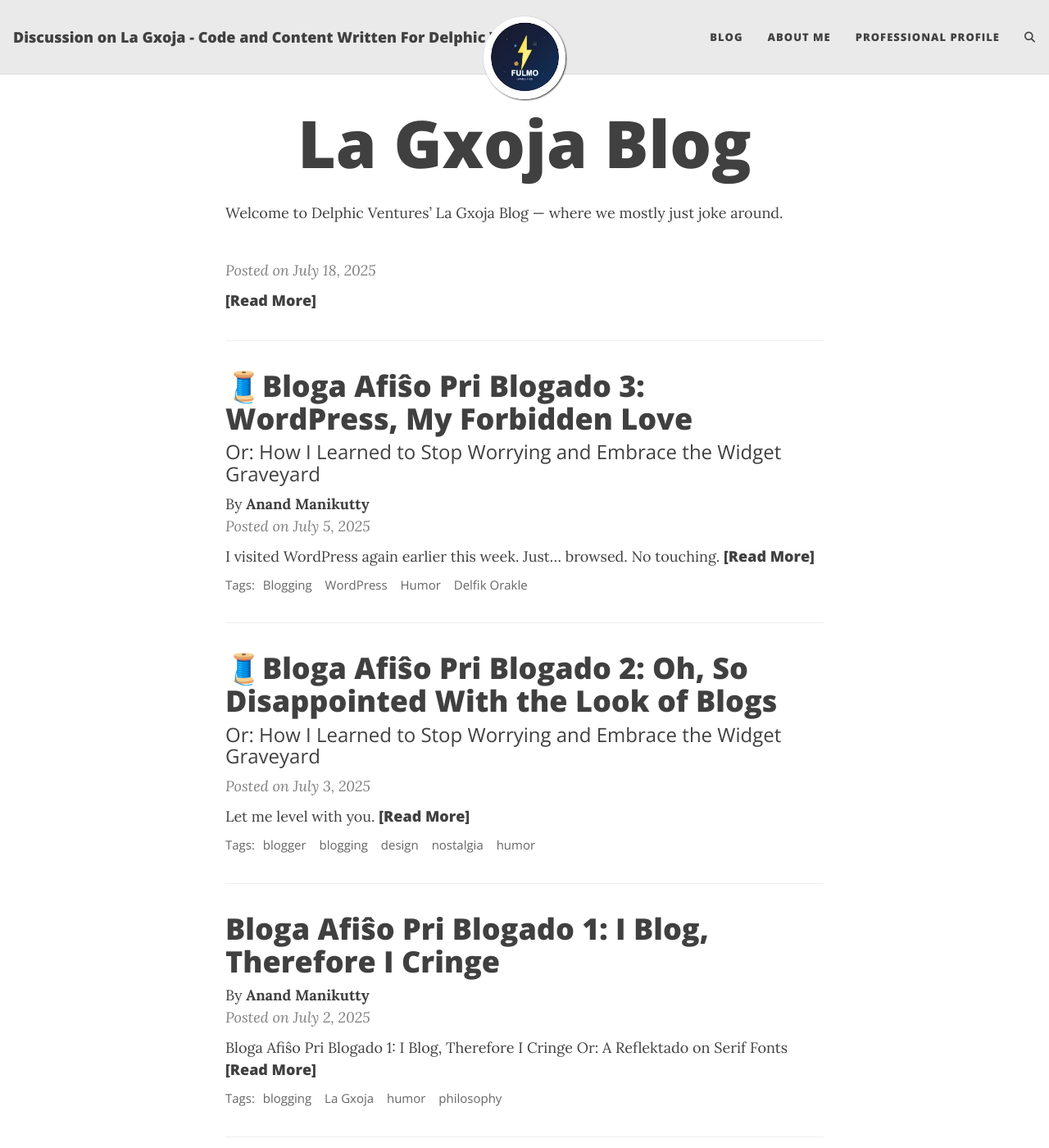
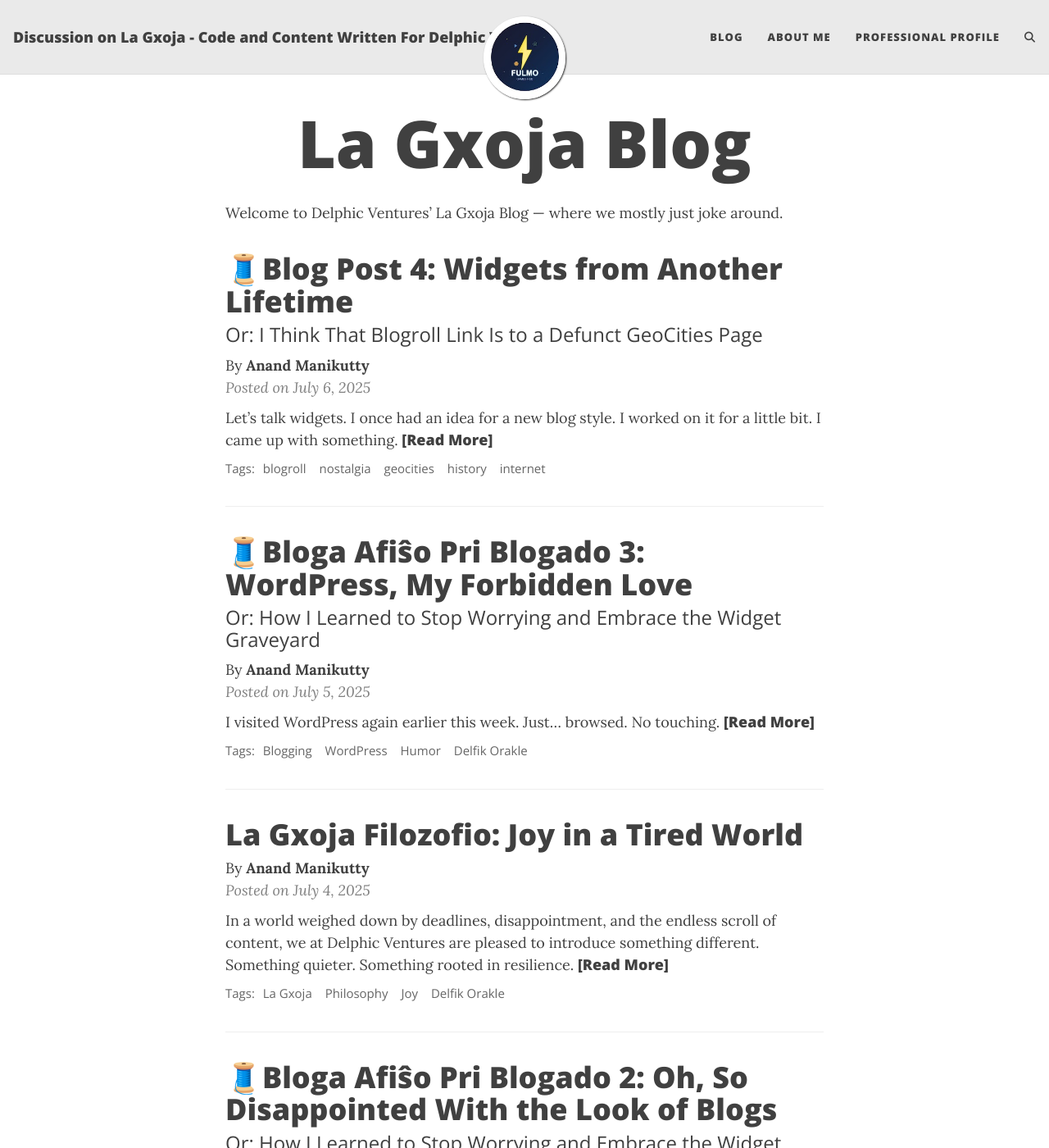
Before and after one commit to delphicventurescode/delphicventurescode.github.io, a Jekyll site: the page built from index.html, in a window 1280 px wide and 1400 px high. Shown: the whole window at 82% size. Built offline with Jekyll 4.4.1, drawn with Linux system fonts in a browser that asks for light colours; the list of posts is cut into pages by our own code; comment, search, counter and statistics services are not loaded; some of the changed text lies outside the part shown.

Commit message:
add new blog post

```diff
--- a/_posts/2025-07-04-la-gxoja-filozofio.md
+++ b/_posts/2025-07-04-la-gxoja-filozofio.md
@@ -1,7 +1,8 @@
 ---
-title: La Gxoja Filozofio: Joy in a Tired World
+layout: post
+title: "La Gxoja Filozofio: Joy in a Tired World"
 author: Anand Manikutty
-date: 2025-07-18
+date: 2025-07-04
 tags: [La Gxoja, Philosophy, Joy, Delfik Orakle]
 ---
 
--- /dev/null
+++ b/_posts/2025-07-05-widgets-from-another.md
@@ -0,0 +1,33 @@
+---
+layout: post
+title: "🧵Blog Post 4: Widgets from Another Lifetime"
+subtitle: "Or: I Think That Blogroll Link Is to a Defunct GeoCities Page"
+date: 2025-07-06
+author: Anand Manikutty
+tags: [blogroll, nostalgia, geocities, history, internet]
+---
+
+
+
+Let’s talk widgets. I once had an idea for a new blog style. I worked on it for a little bit. I came up with something.
+
+The sidebar included:
+
+- A blogroll with links to writers who haven’t posted since 2013.
+- A broken image that once proudly said “Subscribe to my RSS feed.”
+- A hit counter that I think is still working, but I haven’t clicked on it in fear it may bite.
+- A quote box that autoloads a single aphorism: “Be yourself; everyone else is taken.” Very 2009. Possibly Oscar Wilde. Possibly my high school teacher. Who knows?
+
+Then, I came right back to this blog.
+
+I’ve considered cleaning this up.
+
+But then I think: *isn’t this history?*
+A digital dig site?
+Future archaeologists will stumble across **Delfik Orakle** and say,
+“Ah yes, a pre-Instagramian info-hoarder. Fascinating.”
+
+I’ve grown fond of the mess.
+The widgets are like fossils.
+**Ugly, irrelevant fossils.**
+But still fossils.
```
Also changed, not shown: _posts/2025-07-03-bloga-afiso-pri-blogado-2.md (+3 -0 lines).
